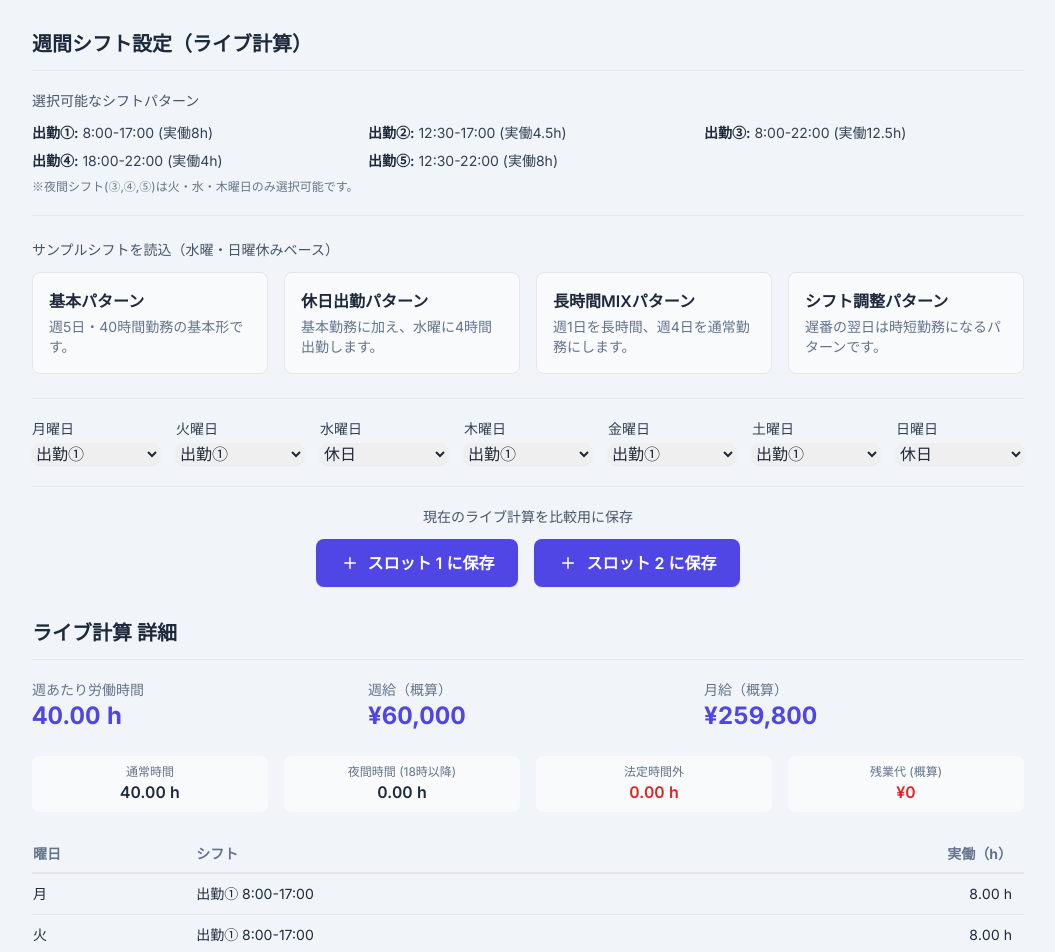
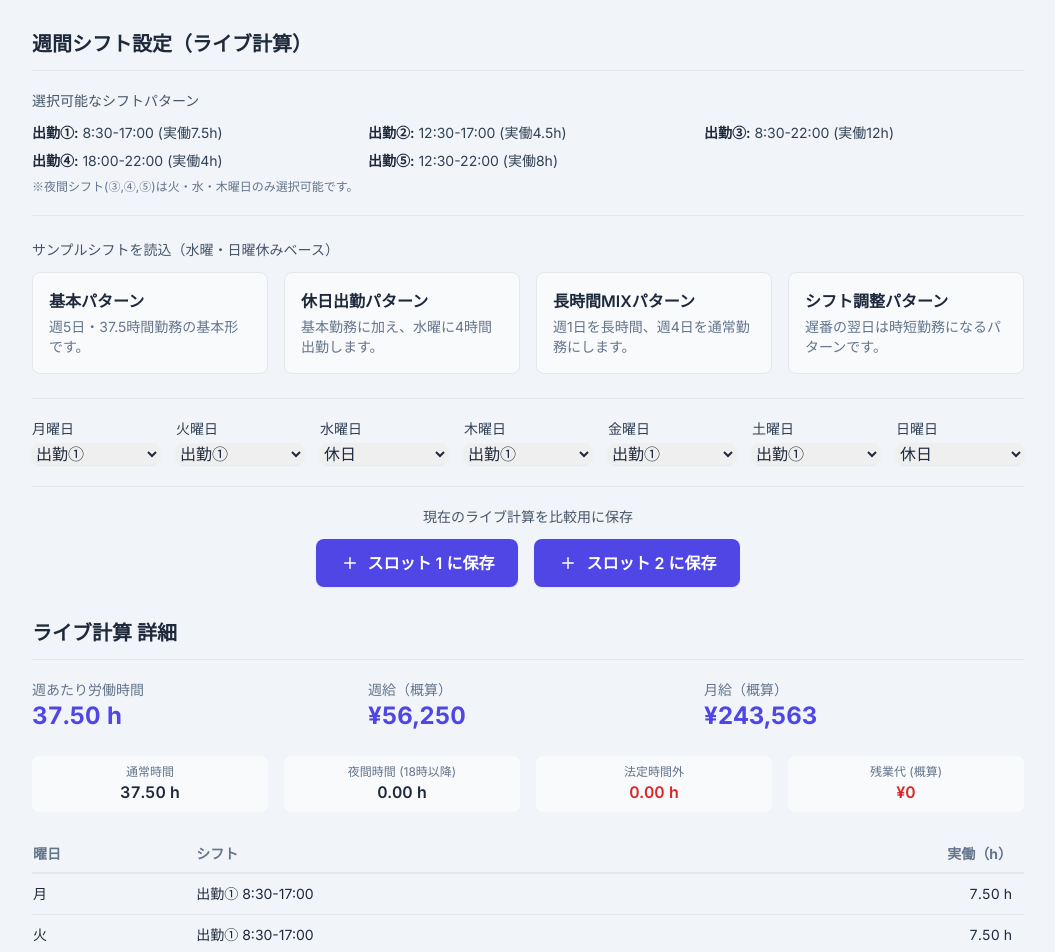
Before and after one commit to AmberLinks/Simulator, a plain HTML site: page index.html in a window 1280 px wide. Shown: the part 600-1552 px from the top of the page, without its empty margins (112-1167 px from the left). Drawn offline with nearby package versions, Linux system fonts and the light colour scheme.

Commit message:
Update index.html

```diff
--- a/index.html
+++ b/index.html
@@ -101,9 +101,9 @@
         <div class="mb-6 border-b pb-5">
             <h3 class="text-sm font-medium text-slate-600 mb-3">選択可能なシフトパターン</h3>
             <div class="grid grid-cols-1 sm:grid-cols-2 lg:grid-cols-3 gap-x-4 gap-y-2 text-sm text-slate-700">
-                <p><strong class="font-semibold text-slate-800">出勤①:</strong> 8:00-17:00 (実働8h)</p>
+                <p><strong class="font-semibold text-slate-800">出勤①:</strong> 8:30-17:00 (実働7.5h)</p>
                 <p><strong class="font-semibold text-slate-800">出勤②:</strong> 12:30-17:00 (実働4.5h)</p>
-                <p><strong class="font-semibold text-slate-800">出勤③:</strong> 8:00-22:00 (実働12.5h)</p>
+                <p><strong class="font-semibold text-slate-800">出勤③:</strong> 8:30-22:00 (実働12h)</p>
                 <p><strong class="font-semibold text-slate-800">出勤④:</strong> 18:00-22:00 (実働4h)</p>
                 <p><strong class="font-semibold text-slate-800">出勤⑤:</strong> 12:30-22:00 (実働8h)</p>
             </div>
@@ -114,7 +114,7 @@
             <div class="grid grid-cols-1 sm:grid-cols-2 lg:grid-cols-4 gap-4">
                 <button id="presetA" class="text-left p-4 rounded-lg border bg-slate-50 hover:bg-indigo-50 hover:border-indigo-400 transition-all duration-200">
                     <h4 class="font-semibold text-slate-800">基本パターン</h4>
-                    <p class="text-sm text-slate-500 mt-1">週5日・40時間勤務の基本形です。</p>
+                    <p class="text-sm text-slate-500 mt-1">週5日・37.5時間勤務の基本形です。</p>
                 </button>
                 <button id="presetB" class="text-left p-4 rounded-lg border bg-slate-50 hover:bg-indigo-50 hover:border-indigo-400 transition-all duration-200">
                     <h4 class="font-semibold text-slate-800">休日出勤パターン</h4>
@@ -235,16 +235,16 @@
     </footer>
   </main>
 
-  <script>
+    <script>
     const DAYS = ["月", "火", "水", "木", "金", "土", "日"];
     const yen = (n) => "¥" + Math.round(n).toLocaleString("ja-JP");
     const hoursFmt = (h) => (h == null || isNaN(h)) ? '-' : (Math.round(h * 100) / 100).toFixed(2) + " h";
 
     const SHIFTS = {
       'off': { name: "休日", shifts: [] },
-      's1': { name: "出勤① 8:00-17:00", shifts: [{ start:"08:00", end:"17:00", breakMin:60 }] },
+      's1': { name: "出勤① 8:30-17:00", shifts: [{ start:"08:30", end:"17:00", breakMin:60 }] },
       's2': { name: "出勤② 12:30-17:00", shifts: [{ start:"12:30", end:"17:00", breakMin:0 }] },
-      's3': { name: "出勤③ 8:00-22:00", shifts: [{ start:"08:00", end:"22:00", breakMin:90 }] },
+      's3': { name: "出勤③ 8:30-22:00", shifts: [{ start:"08:30", end:"22:00", breakMin:90 }] },
       's4': { name: "出勤④ 18:00-22:00", shifts: [{ start:"18:00", end:"22:00", breakMin:0 }] },
       's5': { name: "出勤⑤ 12:30-22:00", shifts: [{ start:"12:30", end:"22:00", breakMin:90 }] },
     };
```
